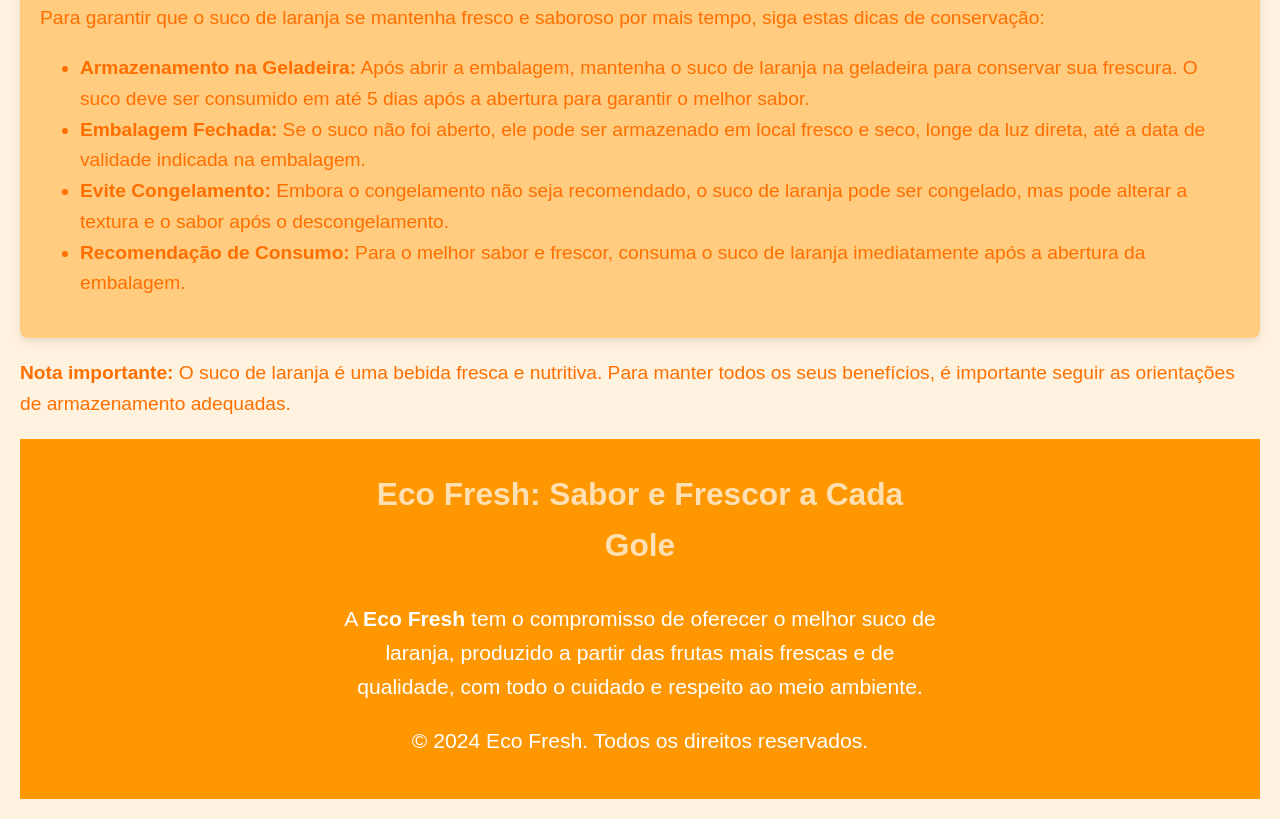
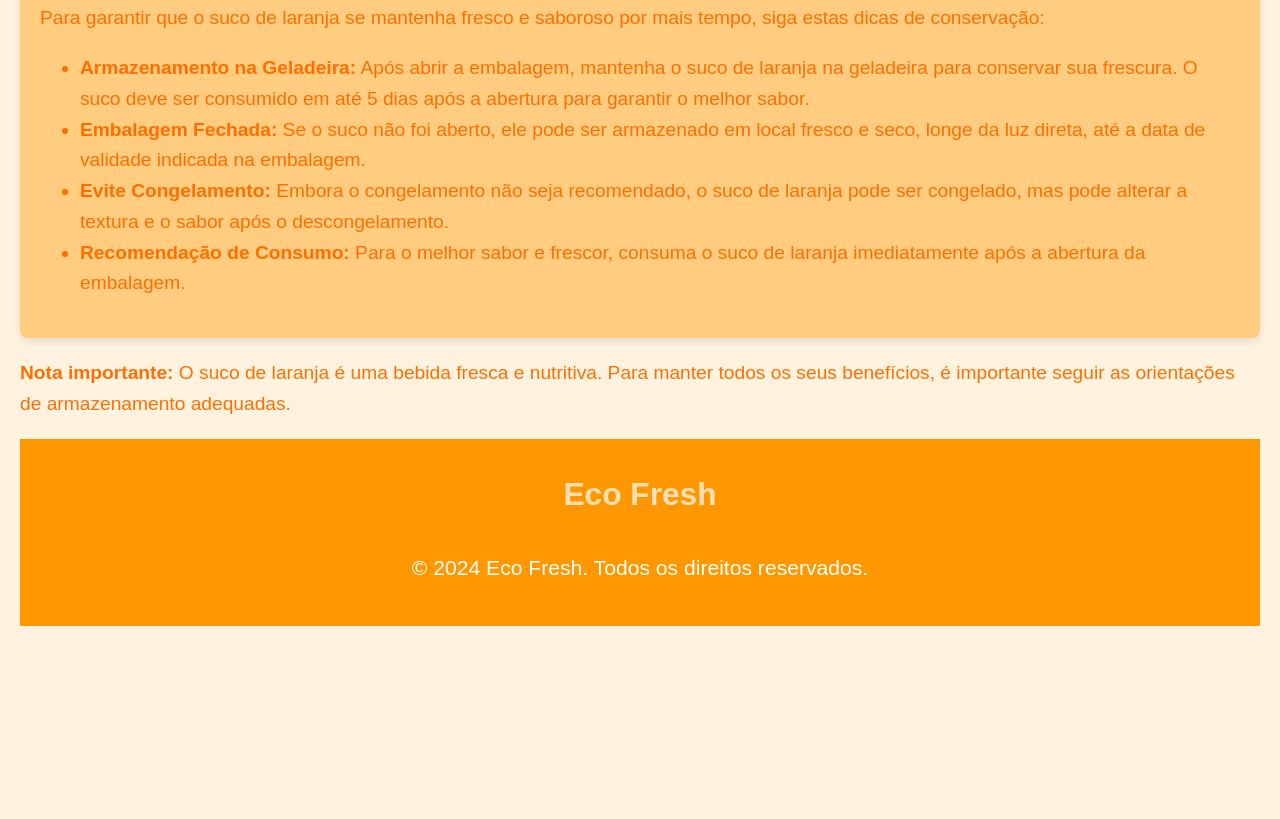
Before and after one commit to W3nd311/suco_de_laranja, a plain HTML site: page index.html in a window 1280 px wide. Shown: the part 679-1498 px from the top of the page. After the commit the page ends 1325 px from the top, so only its background shows below. Drawn offline with Linux system fonts and the light colour scheme.

Commit message:
Update index.html

```diff
--- a/index.html
+++ b/index.html
@@ -115,8 +115,7 @@
     <!-- Footer principal com informações sobre a empresa -->
     <footer>
         <div class="footer-content">
-            <p class="company-name">Eco Fresh: Sabor e Frescor a Cada Gole</p>
-            <p>A <strong>Eco Fresh</strong> tem o compromisso de oferecer o melhor suco de laranja, produzido a partir das frutas mais frescas e de qualidade, com todo o cuidado e respeito ao meio ambiente.</p>
+            <p class="company-name">Eco Fresh</p>
             <p>&copy; 2024 Eco Fresh. Todos os direitos reservados.</p>
         </div>
     </footer>
```
